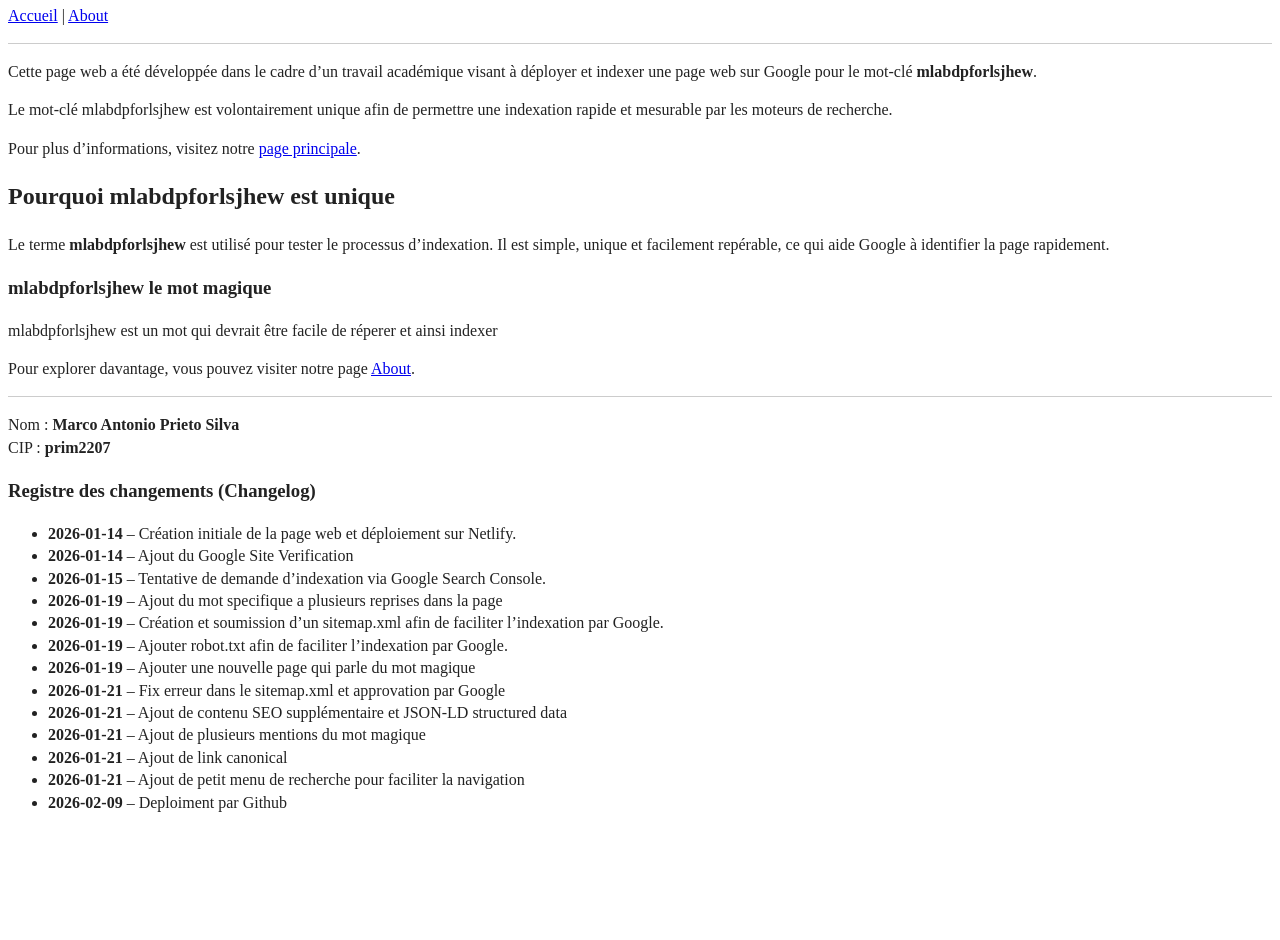
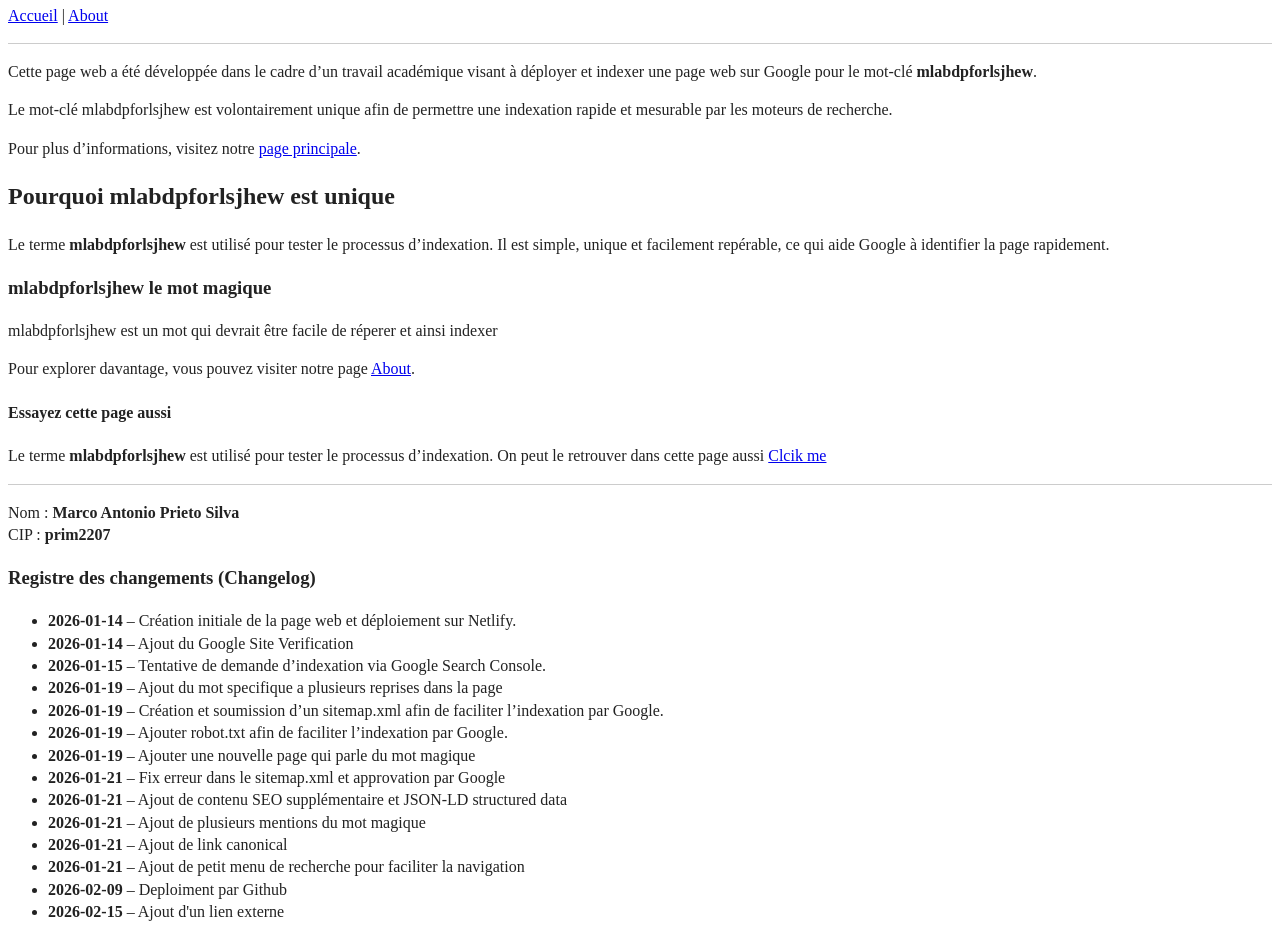
Before and after one commit to prim2207/prim2207.github.io, a website built with webpack: page index.html in a window 1280 px wide. Shown: the part 83-1023 px from the top of the page. Before the commit the page ends 913 px from the top, so only its background shows below. Built offline with nearby package versions, Linux system fonts and the light colour scheme.

Commit message:
add external link

```diff
--- a/index.html
+++ b/index.html
@@ -69,6 +69,14 @@
         </p>
       </section>
     </section>
+
+    <section>
+      <h4>Essayez cette page aussi</h4>
+      <p>
+        Le terme <strong>mlabdpforlsjhew</strong> est utilisé pour tester le processus d’indexation.
+        On peut le retrouver dans cette page aussi <a href="https://prim2207.netlify.app/">Clcik me</a>
+      </p>
+    </section>
   </main>
 
   <footer>
@@ -95,6 +103,7 @@
         <li><strong>2026-01-21</strong> – Ajout de link canonical</li>
         <li><strong>2026-01-21</strong> – Ajout de petit menu de recherche pour faciliter la navigation</li>
         <li><strong>2026-02-09</strong> – Deploiment par Github</li>
+        <li><strong>2026-02-15</strong> – Ajout d'un lien externe</li>
       </ul>
     </section>
   </footer>
```
